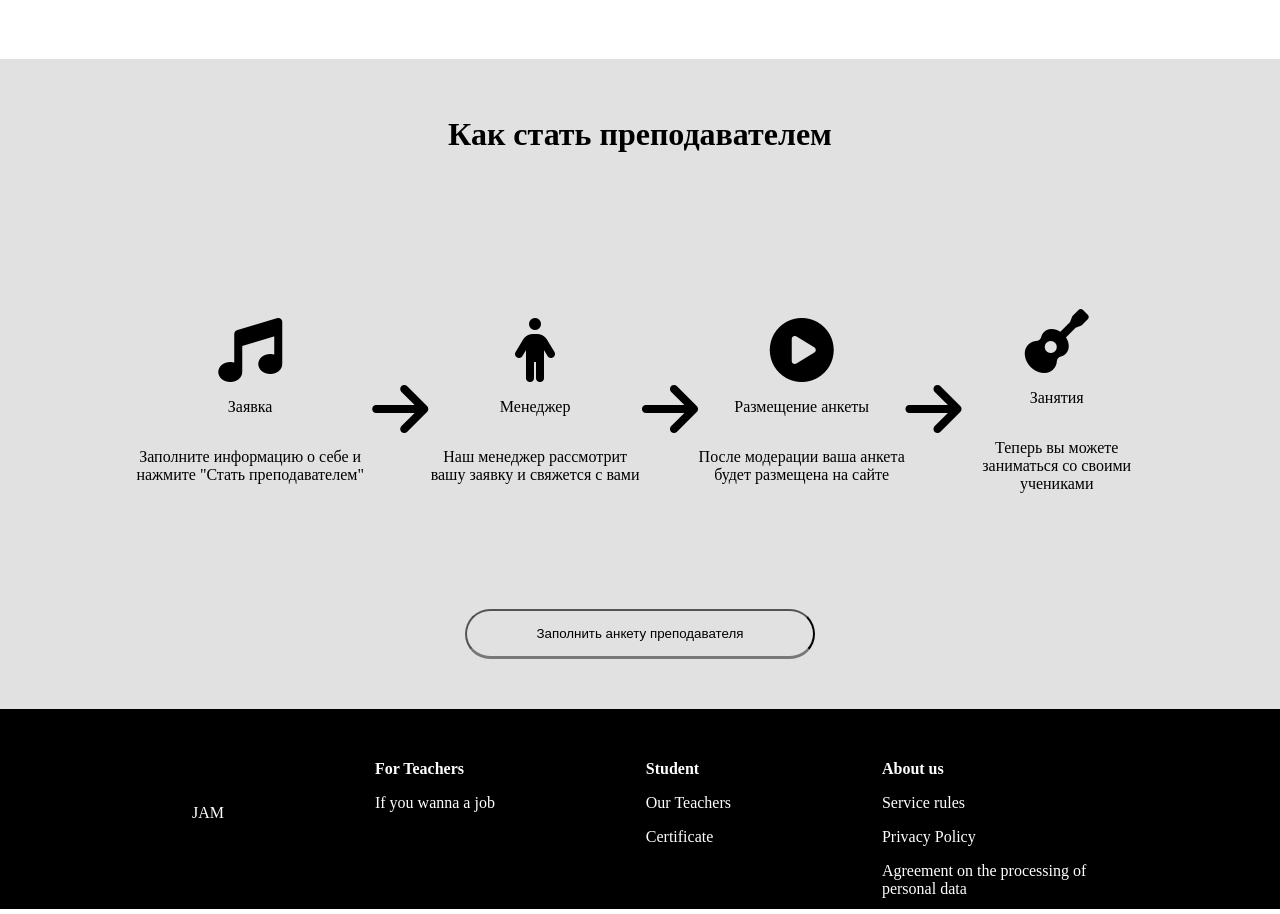
After one commit to gdfdfagera/ProjectWeb, a PHP site: page /become.html in a window 1280 px wide. The commit adds this page. Shown: the part 1241-2155 px from the top of the page. Run offline with PHP 8.4, Linux system fonts and the light colour scheme; some libraries are stand-ins or nearby versions.

Commit message:
2PagesLeft

```diff
--- /dev/null
+++ b/JAM/become.css
@@ -0,0 +1,203 @@
+body{
+    margin: 0;
+}
+
+#header{
+    display: flex;
+    justify-content: space-around;
+    width: 100%;
+    height: 100px;
+    position:absolute;
+    color: white;
+}
+
+#jam{
+    display: flex;
+    margin-left: 25px;
+}
+
+.j{
+    display: flex;
+    justify-content: center;
+    align-items: center;
+}
+
+.three{
+    display: flex;
+    justify-content: space-between;
+    min-width: 200px;
+    margin-right: 25px;
+}
+
+ul{
+    display: flex;
+    flex-direction: row;
+    gap: 20px;
+    list-style-type: none;
+    align-items: center;
+}
+
+a{
+    color: white;
+    text-decoration: none;
+}
+
+
+#main{
+    background: linear-gradient(rgba(0,0,0,0.6), rgba(0,0,0,0.6)), url(https://get.pxhere.com/photo/music-people-girl-sunshine-woman-guitar-acoustic-guitar-summer-instrument-musician-yellow-acoustic-musical-instrument-sunny-bassist-singing-guitarist-bass-guitar-string-instrument-plucked-string-instruments-860489.jpg);
+    background-size: 1500px;
+    width: 100%;
+    height: 800px;
+    color: white;
+}
+
+
+#inst{
+    width: 100%;
+    height: 500px;
+    display: flex;
+    justify-content: center;
+    align-items: center;
+}
+
+.ogr{
+    width: 90%;
+}
+
+.choose{
+    display: flex;
+    justify-content: center;
+}
+
+.ex{
+    display: flex;
+    justify-content: space-between;
+    color: white;
+    gap: 15px;
+}
+
+.ex div{
+    display: flex;
+    align-items: center;
+    justify-content: center;
+    max-width: 300px;
+    min-height: 300px;
+    flex-grow: 1;
+    flex-shrink: 1;
+    background-position: center center;
+    border-radius: 15px;
+}
+
+.g{
+    background-image: linear-gradient(rgba(0,0,0,0.6), rgba(0,0,0,0.6)), url(https://cdn.culture.ru/images/319bcc77-dd02-5e4d-a6f5-8bade4d63bdd);
+    background-size: 450px;
+    background-repeat: no-repeat;
+}
+
+.p{
+    background-image: linear-gradient(rgba(0,0,0,0.6), rgba(0,0,0,0.6)), url(https://s8.hostingkartinok.com/uploads/images/2018/09/66ee2632b62f5d628b98925ecc1b163f.jpg);
+    background-size: 500px;
+    background-repeat: no-repeat;
+}
+
+.v{
+    background-image: linear-gradient(rgba(0,0,0,0.6), rgba(0,0,0,0.6)), url(https://i.pinimg.com/originals/42/1e/1a/421e1aa5714df25483ea6e0603b7bd75.jpg);
+    background-size: 500px;
+    background-repeat: no-repeat;
+}
+
+.u{
+    background-image: linear-gradient(rgba(0,0,0,0.6), rgba(0,0,0,0.6)), url(https://i.pinimg.com/originals/2e/3c/a1/2e3ca1d5f9e0048c1da2d43403a9062d.jpg);
+    background-size: 400px;
+    background-repeat: no-repeat;
+}
+
+
+#how{
+    width: 100%;
+    height: 650px;
+    background-color: rgb(225, 225, 225);
+}
+
+.kak{
+    display: flex;
+    justify-content: center;
+    align-items:center;
+    height: 150px;
+}
+
+.way{
+    display: flex;
+    width: 100%;
+    justify-content: center;
+    height: 400px;
+    align-items: center;
+}
+
+.w{
+    width: 80%;
+    height: 300px;
+    display: flex;
+    justify-content: space-between;
+    align-items: center;
+}
+
+.w div{
+    display: flex;
+    flex-direction: column;
+    justify-content: center;
+    align-items: center;
+    text-align: center;
+}
+
+.zay{
+    max-width: 250px;
+    height: 200px;
+}
+
+.but{
+    display: flex;
+    justify-content: center;
+}
+
+button{
+    width: 350px;
+    height: 50px;
+    border-radius: 35px;
+    background: transparent;
+    border-bottom: 3px solid #787878;
+}
+
+#footer{
+    background-color: black;
+    display: flex;
+    justify-content: center;
+    align-items: center;
+    color: white;
+    height: 200px;
+}
+
+.t{
+    display: flex;
+    justify-content: space-between;
+    padding-left: 15px;
+    padding-right: 15px;
+    min-width: 70%;
+}
+
+.end{
+    padding-top: 100px;
+}
+
+.teacher, .student, .about{
+    padding-top: 40px;
+}
+
+.about{
+    max-width: 23%;
+}
+
+.i{
+    width: 100px;
+    height: 150px;
+}
--- /dev/null
+++ b/JAM/become.html
@@ -0,0 +1,115 @@
+<!DOCTYPE html>
+<html lang="en">
+<head>
+    <meta charset="UTF-8">
+    <meta name="viewport" content="width=device-width, initial-scale=1.0">
+    <title>Document</title>
+    <script src="https://kit.fontawesome.com/607fa59962.js" crossorigin="anonymous"></script>
+    <link rel="stylesheet" href="become.css">
+</head>
+<body>
+    <div id="header">
+        <div id="jam"><p class="j"><strong>JAM</strong></p></div>
+        <div class="three">
+            <ul>
+                <li><a href="index.html">Main</a></li>
+                <li><a href="teacher.html">Teachers</a></li>
+                <li><a href="login.html">Login</a></li>
+            </ul>
+        </div>
+    </div>
+
+
+    <div id="main">
+
+
+    </div>
+
+    <div id="inst">
+        <div class="ogr">
+            <div class="choose">
+                <h1>Выберите инструмент который будете преподавать</h1>
+            </div>
+            <div class="ex">
+                <div class="g">
+                    Гитара
+                </div>
+                <div class="p">
+                    Фортепиано
+                </div>
+                <div class="v">
+                    Вокал
+                </div>
+                <div class="u">
+                    Укулеле
+                </div>
+            </div>
+        </div>
+    </div>
+
+    <div id="how">
+        <div class="kak">
+            <h1>Как стать преподавателем</h1>
+        </div>
+
+        <div class="way">
+            <div class="w">
+                <div class="zay">
+                    <i class="fa-solid fa-music fa-4x"></i>
+                    <p>Заявка</p>
+                    <p>Заполните информацию о себе и нажмите "Стать преподавателем"</p>
+                </div>
+                <div class="i">
+                    <i class="fa-solid fa-arrow-right fa-4x"></i>
+                </div>
+                <div class="zay">
+                    <i class="fa-solid fa-person fa-4x"></i>
+                    <p>Менеджер</p>
+                    <p>Наш менеджер рассмотрит вашу заявку и свяжется с вами</p>
+                </div>
+                <div class="i">
+                    <i class="fa-solid fa-arrow-right fa-4x"></i>
+                </div>
+                <div class="zay">
+                    <i class="fa-solid fa-circle-play fa-4x"></i>
+                    <p>Размещение анкеты</p>
+                    <p>После модерации ваша анкета будет размещена на сайте</p>
+                </div>
+                <div class="i">
+                    <i class="fa-solid fa-arrow-right fa-4x"></i>
+                </div>
+                <div class="zay">
+                    <i class="fa-solid fa-guitar fa-4x"></i>
+                    <p>Занятия</p>
+                    <p>Теперь вы можете заниматься со своими учениками</p>
+                </div>
+            </div>
+        </div>
+
+        <div class="but">
+            <button>Заполнить анкету преподавателя</button>
+        </div>
+    </div>
+
+    <div id="footer">
+        <div class="t">
+            <div class="end">JAM</div>
+            <div class="teacher">
+                <p><strong>For Teachers</strong></p>
+                <p><a href="become.html">If you wanna a job</a></p>
+            </div>
+            <div class="student">
+                <p><strong>Student</strong></p>
+                <p>Our Teachers</p>
+                <p>Certificate</p>
+            </div>
+            <div class="about">
+                <p><strong>About us</strong></p>
+                <p>Service rules</p>
+                <p>Privacy Policy</p>
+                <p>Agreement on the processing of personal data</p>
+            </div>
+        </div>
+    </div>
+</body>
+</html>
--- a/JAM/index.html
+++ b/JAM/index.html
@@ -74,7 +74,7 @@
             <div class="end">JAM</div>
             <div class="teacher">
                 <p><strong>For Teachers</strong></p>
-                <p>If you wanna a job</p>
+                <p><a href="become.html">If you wanna a job</a></p>
             </div>
             <div class="student">
                 <p><strong>Student</strong></p>
--- a/JAM/login.html
+++ b/JAM/login.html
@@ -36,7 +36,7 @@
                     </div>
                 </div>
                 <a href="#" class="link">Forgot Your Password</a>
-                <hr>
+
                 <div class="reg">
                     <button class="buttont">Register</button>
                 </div>
@@ -49,7 +49,7 @@
             <div class="end">JAM</div>
             <div class="teacher">
                 <p><strong>For Teachers</strong></p>
-                <p>If you wanna a job</p>
+                <p><a href="become.html">If you wanna a job</a></p>
             </div>
             <div class="student">
                 <p><strong>Student</strong></p>
```
Also changed, not shown: JAM/login.css (+19 -3 lines), JAM/teacher.css (+60 -4 lines), JAM/teacher.html (+44 -6 lines).
